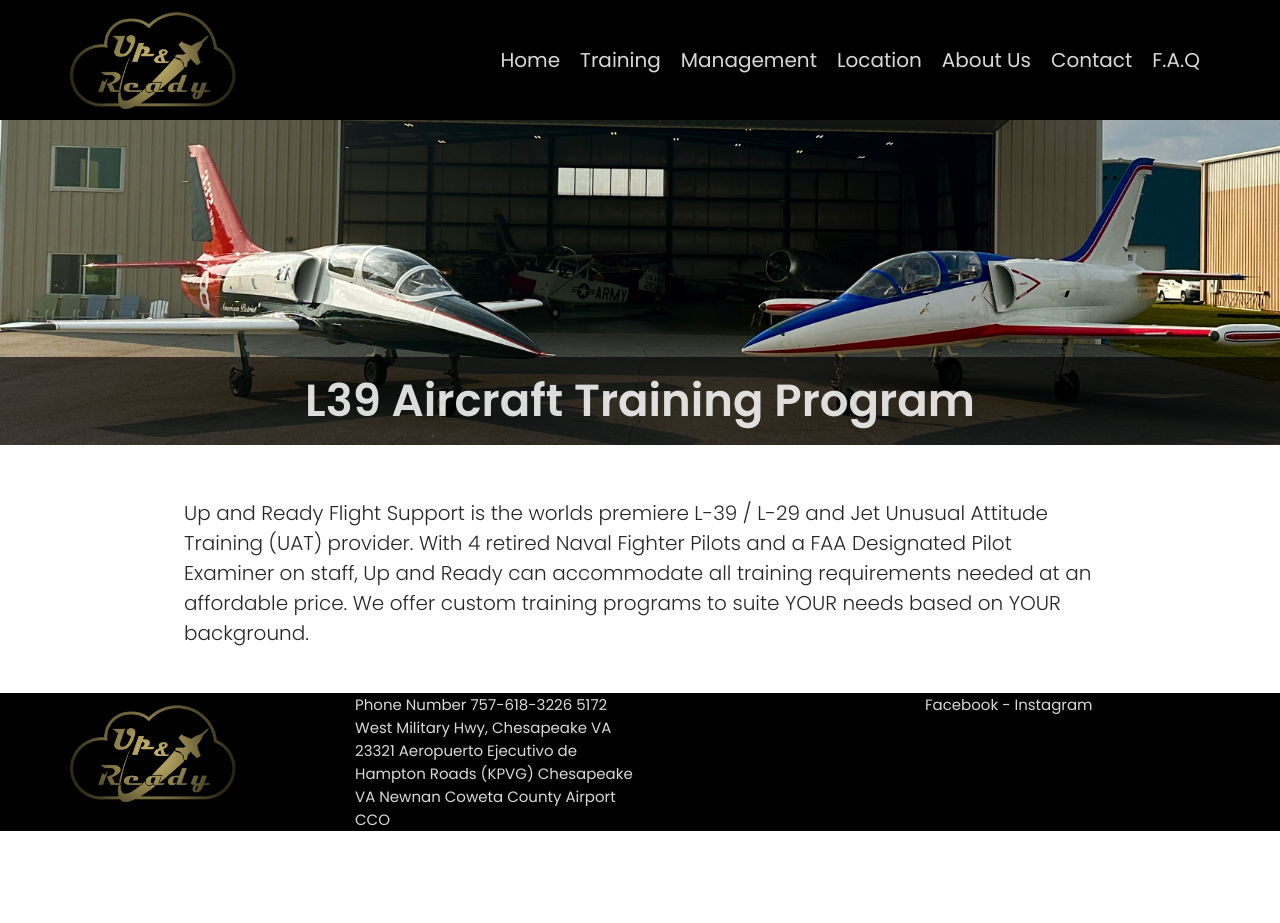
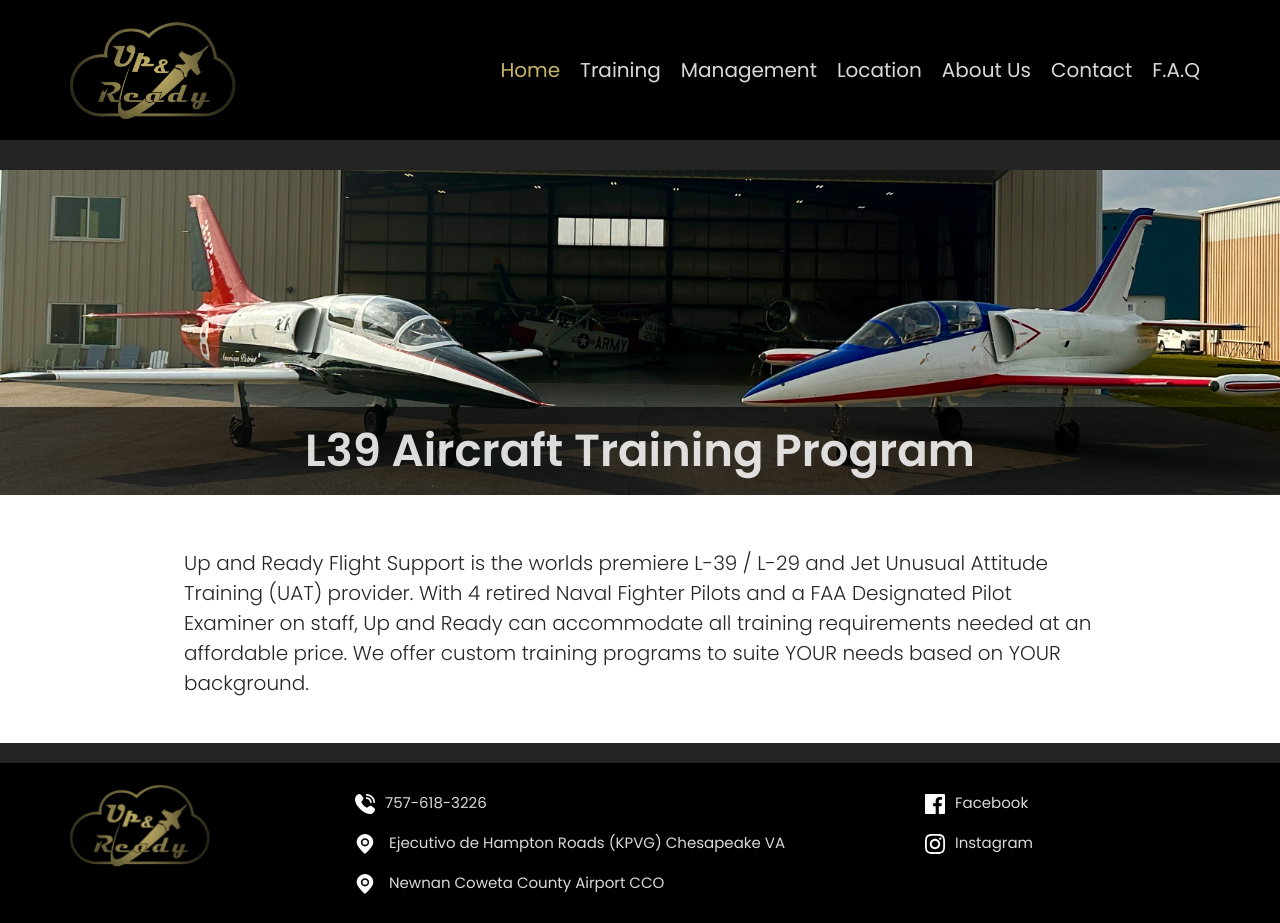
Before and after one commit to GonzaloFloresR/UpAndReadyFlyght, a plain HTML site: page index.html in a window 1280 px wide. Before the commit the page ends 831 px from the top, so only its background shows below. Drawn offline with Linux system fonts and the light colour scheme.

Commit message:
Diseñando index

```diff
--- a/css/style.css
+++ b/css/style.css
@@ -224,11 +224,18 @@ html {
 .d-flex {
     display: flex;
 }
+.d-grid {
+    display:grid;
+}
 
 .ls-none {
     list-style: none;
     display: flex;
 }
+.col {
+    flex-direction: column;
+}
+
 
 .l-horizontal {
     align-items: center;
@@ -254,8 +261,13 @@ header, footer {
     width: 100%;
 }
 
+header {
+    border-bottom: 30px solid #242424;
+    padding: 20px 0px;
+}
+
 header nav {
-    height: 120px;
+    height: 100px;
     display: flex;
     justify-content: space-between;
 }
@@ -264,9 +276,9 @@ header nav {
     display: inline-block;
 }
 
-#logoHeader img, footer img {
+#logoHeader img {
     width: 166px;
-    margin: 10px 0px;
+    margin: 0px 0px;
 }
 #mainBanner {
     position: relative;
@@ -288,8 +300,39 @@ header nav {
     margin: 45px 10%;
 }
 
-footer .container div {
-    width: 25%;
+footer {
+    border-top: 20px solid #242424;
+    padding: 20px 0px;
+}
+
+footer .container {
+    grid-template-columns: 1fr 2fr 1fr;
+    grid-template-rows: 1fr;
+    justify-content: center;
+}
+
+footer ul li p, footer ul li a {
+    line-height: 40px;
+}
+
+#logoFooter {
+    width:140px;
+    height: auto;
+}
+
+.iconFooter {
+    width: 20px;
+    vertical-align: middle;
+    margin-right: 10px;
+}
+
+.actual {
+    color: #c8b66c;
+    opacity: 1;
+    transition: 1s opacity;
+}
+.actual:hover {
+    opacity: .7;
 }
 
 /*  Media Queries */
--- a/index.html
+++ b/index.html
@@ -13,7 +13,7 @@
                 <img src="img/ur-gold-icon-1.png" alt="Up&ReadyFlight-Logo">
             </div>
             <ul class="ls-none l-horizontal">
-                    <li><a class="light-text" href="#" title="Home Page of Up & Ready Flight">Home</a></li>
+                    <li><a class="light-text actual" href="#" title="Home Page of Up & Ready Flight">Home</a></li>
                     <li><a class="light-text" href="#" title="Home Page of Up & Ready Flight">Training</a></li>
                     <li><a class="light-text" href="#" title="Home Page of Up & Ready Flight">Management</a></li>
                     <li><a class="light-text" href="#" title="Home Page of Up & Ready Flight">Location</a></li>
@@ -34,15 +34,23 @@
 
     </main>
     <footer class="bg-black light-text fsize-1">
-        <div class="container d-flex">
-            <div><img src="img/ur-gold-icon-1.png" alt="Up&ReadyFlight-Logo"></div>
-            <div>Phone Number 757-618-3226
-                5172 West Military Hwy, Chesapeake VA 23321
-                Aeropuerto Ejecutivo de Hampton Roads (KPVG) Chesapeake VA
-                Newnan Coweta County Airport CCO
+        <div class="container d-grid">
+            <div>
+                <a href="#"><img id="logoFooter" src="img/ur-gold-icon-1.png" alt="Up&ReadyFlight-Logo"></a>
             </div>
-            <div></div>
-            <div>Facebook - Instagram</div>
+            <div>
+                <ul class="ls-none col">
+                    <li><p><img class="iconFooter" src="./img/icons/telefono.svg" alt="Icon Imnage">757-618-3226</p></li>
+                    <li><p><img class="iconFooter" src="./img/icons/marcador.svg" alt="Icon Imnage"> Ejecutivo de Hampton Roads (KPVG) Chesapeake VA</p></li>
+                    <li><p><img class="iconFooter" src="./img/icons/marcador.svg" alt="Icon Imnage"> Newnan Coweta County Airport CCO</p></li>
+                </ul>
+            </div>
+            <div>
+                <ul class="ls-none col">
+                    <li><a href="#" class="light-text"><img class="iconFooter" src="./img/icons/facebook.svg" alt="Icon Imnage">Facebook</a></li>
+                    <li><a href="#" class="light-text"><img class="iconFooter" src="./img/icons/instagram.svg" alt="Icon Imnage">Instagram</a></li>
+                </ul>
+            </div>
         </div>
     </footer>
 
```
Also changed, not shown: img/icons/facebook.svg (added), img/icons/instagram.svg (added), img/icons/marcador.svg (added), img/icons/telefono.svg (added).
